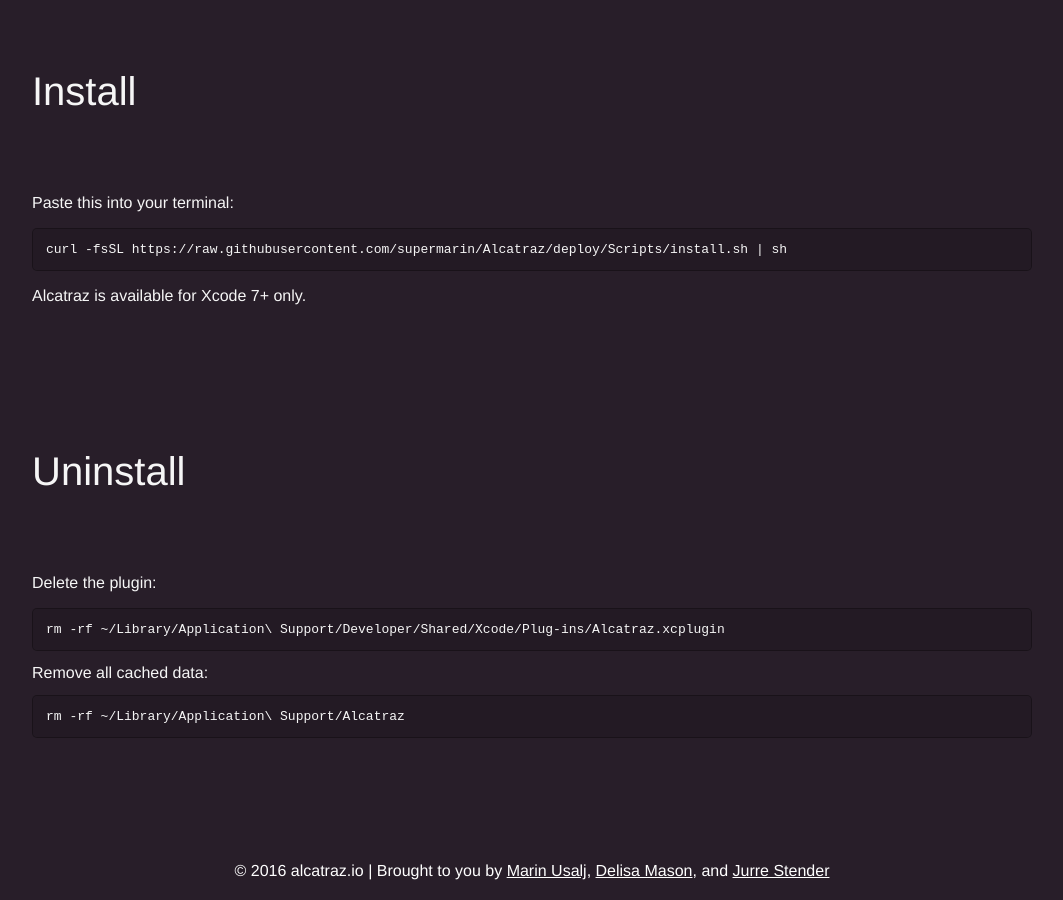
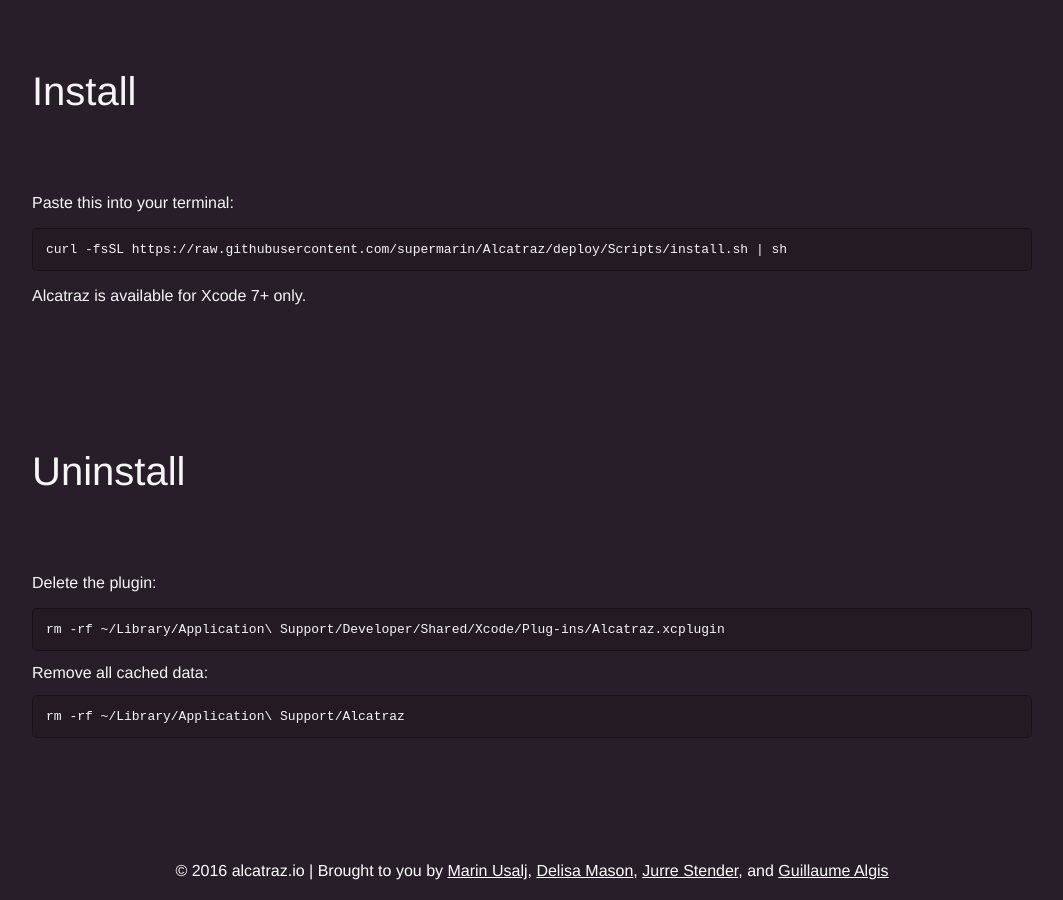
Before and after one commit to alcatraz/Alcatraz, a Jekyll site: the page built from index.html, in a window 1280 px wide and 900 px high, scrolled down 2203 px. Shown: the whole window, without its empty margins (108-1171 px from the left). Built offline with Jekyll 4.4.1, drawn with Linux system fonts in a browser that asks for light colours.

Commit message:
Add Guillaume Algis to contributors

```diff
--- a/_layouts/default.html
+++ b/_layouts/default.html
@@ -56,7 +56,7 @@
 
         <footer>
           <section>
-            &copy; {{ site.time | date: "%Y" }} alcatraz.io | Brought to you by <a href="http://supermar.in">Marin Usalj</a>, <a href="http://delisa.me">Delisa Mason</a>, and <a href="http://twitter.com/JurreTweet">Jurre Stender</a>
+            &copy; {{ site.time | date: "%Y" }} alcatraz.io | Brought to you by <a href="http://supermar.in">Marin Usalj</a>, <a href="http://delisa.me">Delisa Mason</a>, <a href="http://twitter.com/JurreTweet">Jurre Stender</a>, and <a href="http://twitter.com/guillaumealgis">Guillaume Algis</a>
           </section>
         </footer>
     </body>
```
